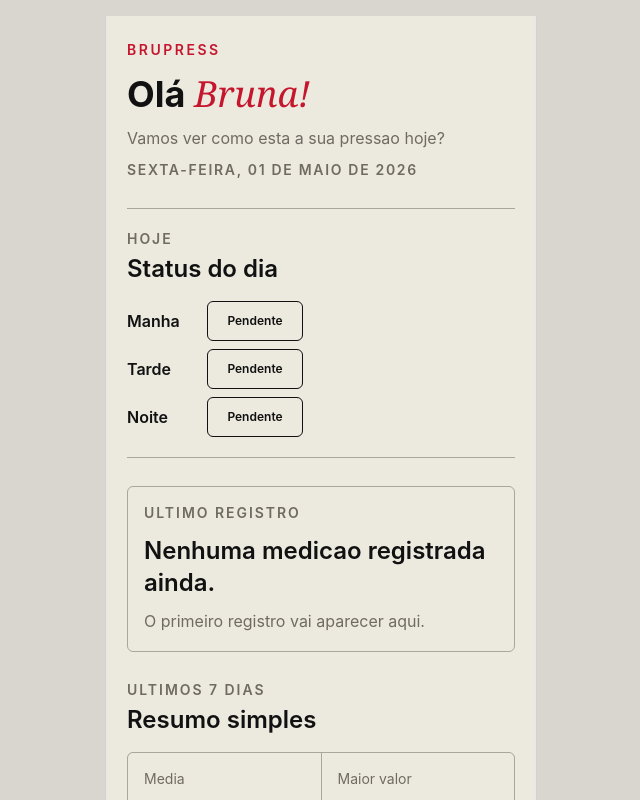
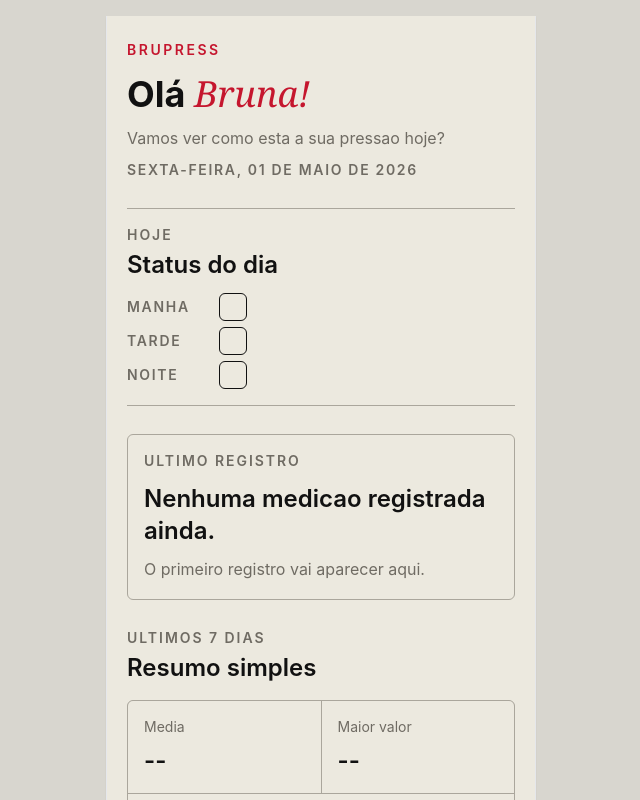
Before and after one commit to hericlessssss/brupress, a React (Vite) app: page / in a window 1280 px wide. Shown: the top 800 px of the page, without its empty margins (319-959 px from the left). Built offline with nearby package versions, Linux system fonts and the light colour scheme; no server answers; the database is empty.

Commit message:
refine: use compact checks for today status

```diff
--- a/src/features/pressure/components/TodayStatus.tsx
+++ b/src/features/pressure/components/TodayStatus.tsx
@@ -12,8 +12,8 @@ interface TodayStatusProps {
 
 export function TodayStatus({ statuses }: TodayStatusProps) {
   return (
-    <section className="border-y border-line py-5" aria-labelledby="today-title">
-      <div className="mb-4">
+    <section className="border-y border-line py-4" aria-labelledby="today-title">
+      <div className="mb-3">
         <p className="text-sm font-semibold uppercase tracking-[0.14em] text-secondary">
           Hoje
         </p>
@@ -22,23 +22,26 @@ export function TodayStatus({ statuses }: TodayStatusProps) {
         </h2>
       </div>
 
-      <div className="grid gap-2">
+      <div className="grid gap-1.5">
         {statuses.map((status) => (
           <div
-            className="grid grid-cols-[4.5rem_6rem] items-center gap-2"
+            className="grid grid-cols-[5.25rem_1.75rem] items-center gap-2"
             key={status.period}
           >
-            <span className="text-base font-semibold">
+            <span className="text-sm font-semibold uppercase tracking-[0.12em] text-secondary">
               {periodLabels[status.period]}
             </span>
             <span
+              aria-label={`${periodLabels[status.period]} ${
+                status.done ? 'registrado' : 'pendente'
+              }`}
               className={
                 status.done
-                  ? 'inline-flex min-h-10 w-24 items-center justify-center rounded-md border border-accent bg-accent px-2 text-xs font-semibold text-white'
-                  : 'inline-flex min-h-10 w-24 items-center justify-center rounded-md border border-primary bg-transparent px-2 text-xs font-semibold text-primary'
+                  ? 'inline-flex size-7 items-center justify-center rounded-md border border-accent bg-accent text-sm font-semibold text-white'
+                  : 'inline-flex size-7 items-center justify-center rounded-md border border-primary bg-transparent'
               }
             >
-              {status.done ? 'Registrado' : 'Pendente'}
+              {status.done ? '✓' : null}
             </span>
           </div>
         ))}
```
Also changed, not shown: 2 other files (tests, documents, lock files or other folders).
